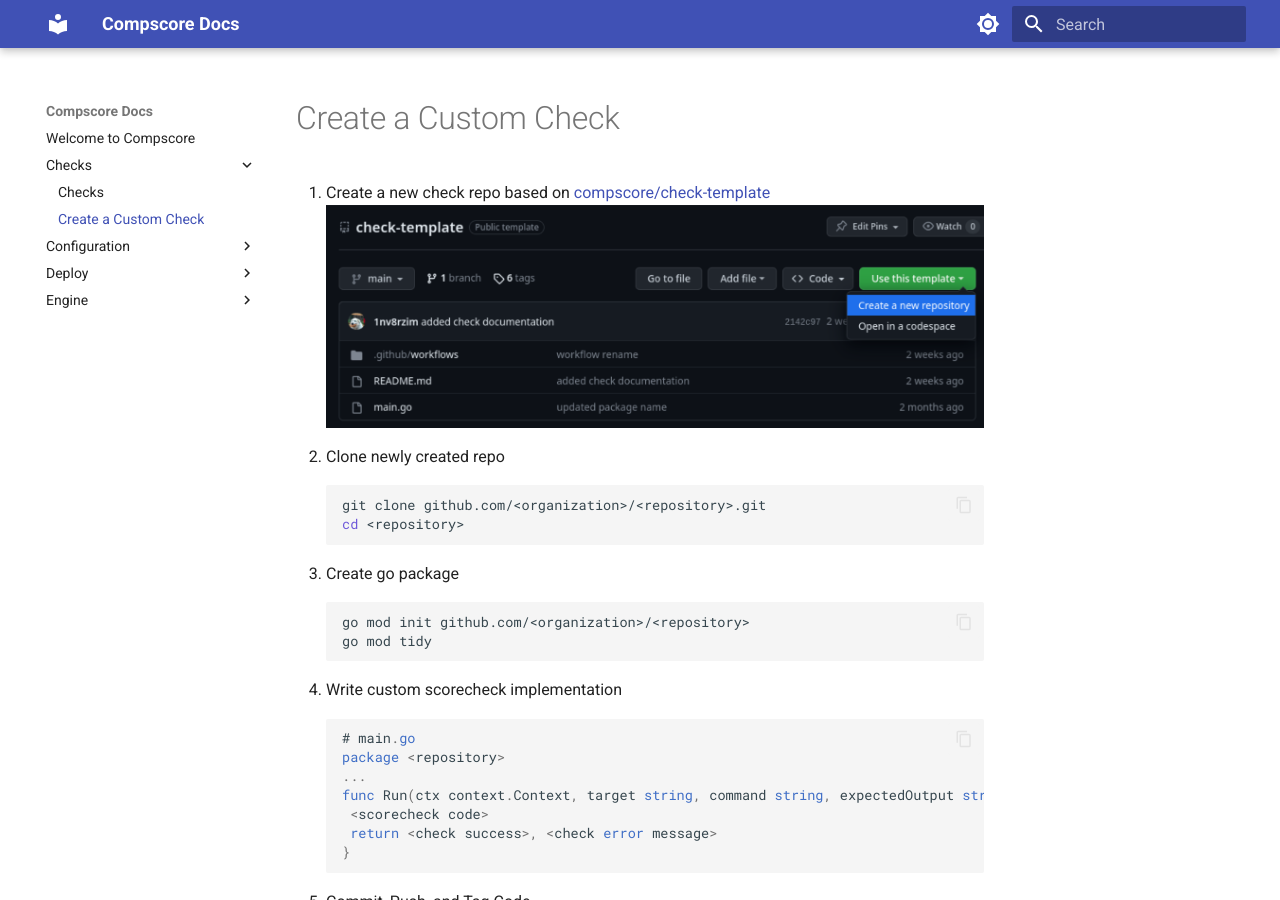
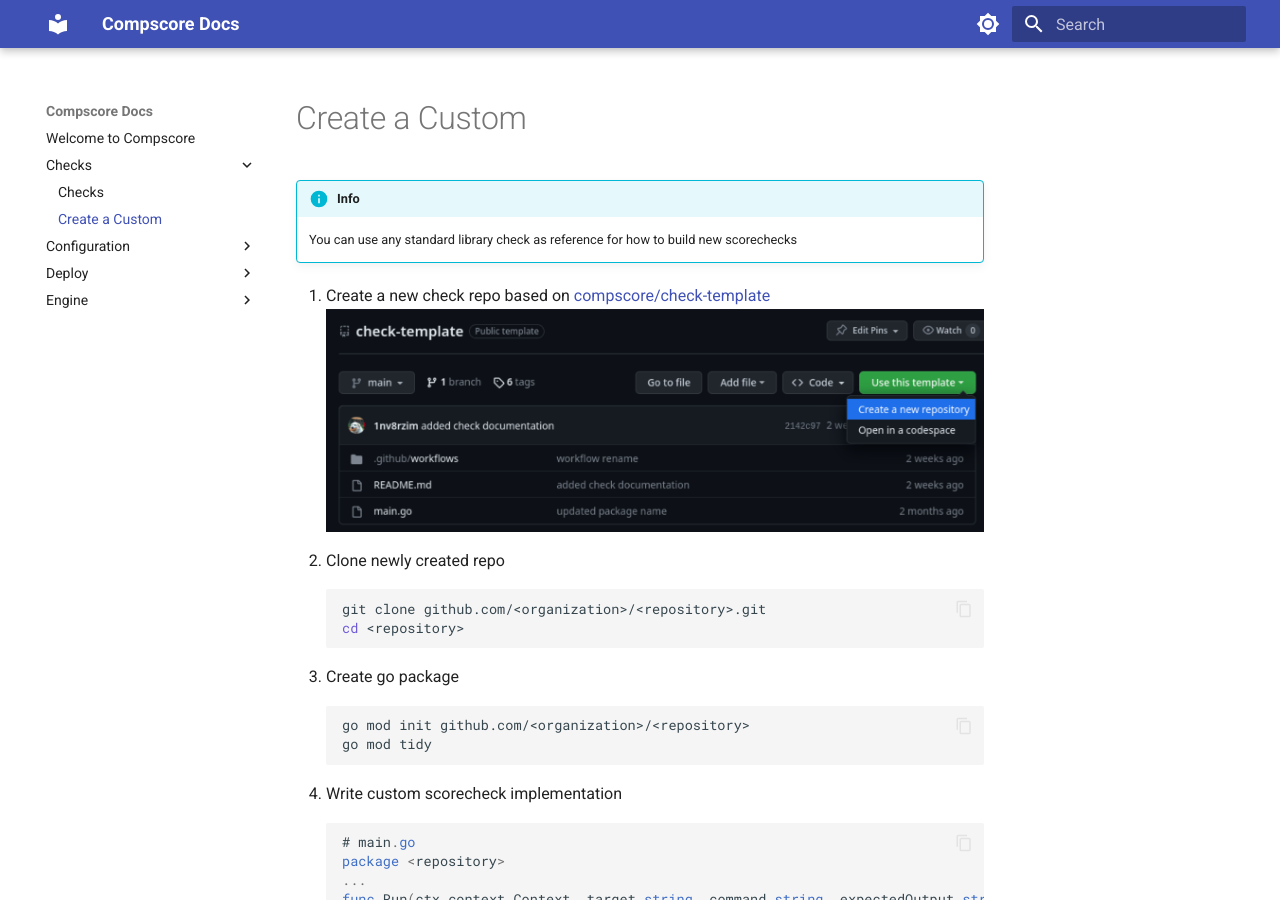
Before and after one commit to compscore/docs, an MkDocs documentation site: the page built from docs/checks/custom_checks.md, in a window 1280 px wide and 900 px high. Built offline with MkDocs 1.6.1 and Material for MkDocs 9.7.7, drawn with Linux system fonts in a browser that asks for light colours.

Commit message:
added info tidbit about using existing checks

```diff
--- a/docs/checks/custom_checks.md
+++ b/docs/checks/custom_checks.md
@@ -1,4 +1,8 @@
-# Create a Custom Check
+# Create a Custom
+
+!!! info
+
+    You can use any standard library check as reference for how to build new scorechecks
 
 1. Create a new check repo based on [compscore/check-template](https://github.com/compscore/check-template)
    ![](../assets/images/check-template-create.png)
```
